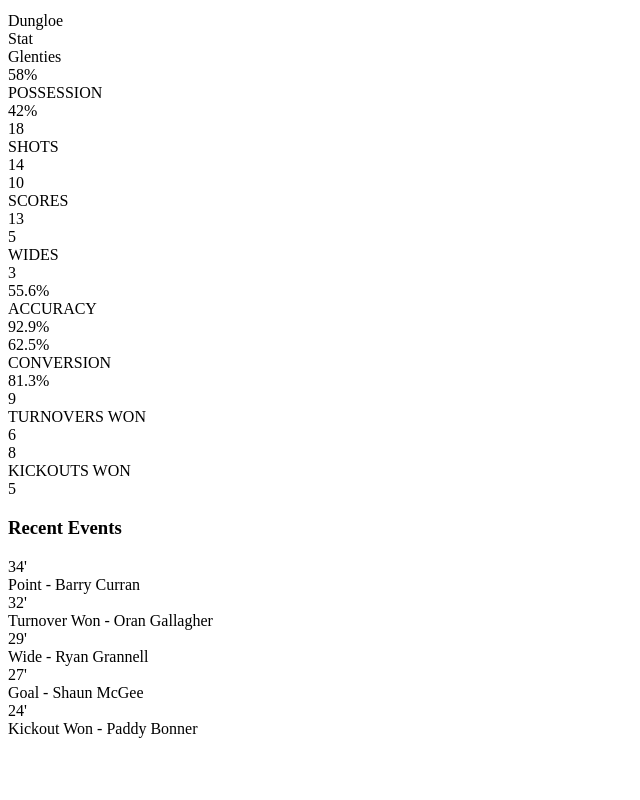
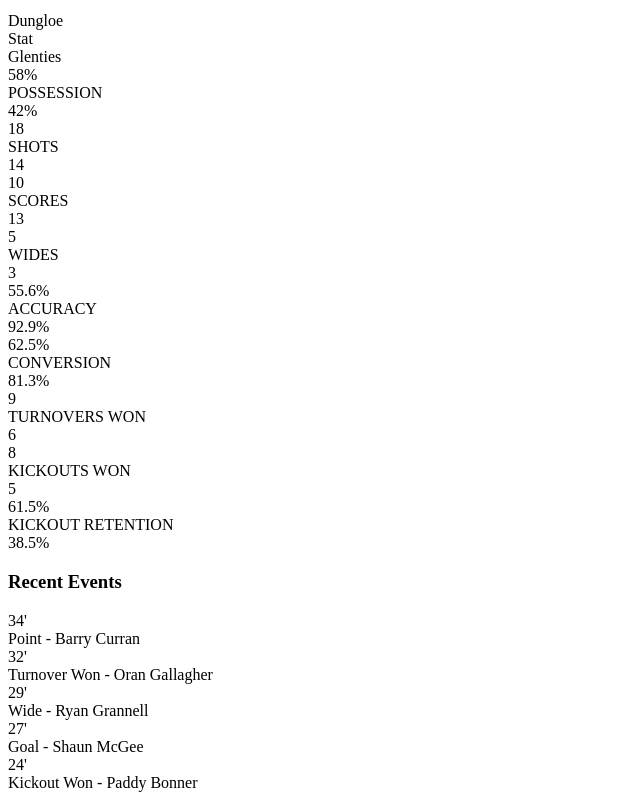
Before and after one commit to owenodgitpull/onestat-gaa-analytics, a React (Vite) app in the folder frontend/: page /match/new in a window 1280 px wide. Shown: the part 1911-2711 px from the top of the page, without its empty margins (0-640 px from the left). Before the commit the page ends 2657 px from the top, so only its background shows below. Built offline with nearby package versions, Linux system fonts and the light colour scheme; the HTML template or start-up script is replaced by a standard one.

Commit message:
feat: Add kickout retention % to match statistics table

```diff
--- a/frontend/src/pages/MatchRecording.tsx
+++ b/frontend/src/pages/MatchRecording.tsx
@@ -79,6 +79,10 @@ export default function MatchRecording() {
     turnovers: { won: 9, lost: 6 },
     kickouts: { won: 8, lost: 5 }
   }
+
+  // Calculate kickout retention %
+  const dungloeKickoutRetention = ((stats.kickouts.won / (stats.kickouts.won + stats.kickouts.lost)) * 100).toFixed(1)
+  const opponentKickoutRetention = ((stats.kickouts.lost / (stats.kickouts.won + stats.kickouts.lost)) * 100).toFixed(1)
 
   const handleQuickAction = (eventType: EventType) => {
     console.log('Quick action:', eventType, 'at position:', ballPosition)
@@ -472,6 +476,19 @@ export default function MatchRecording() {
                   {stats.kickouts.lost}
                 </div>
               </div>
+
+              {/* Kickout Retention % */}
+              <div className="grid grid-cols-3 border-t border-white/10">
+                <div className="py-2 px-3 text-center bg-white text-lg font-bold text-black border-r border-white/10 flex items-center justify-center">
+                  {dungloeKickoutRetention}%
+                </div>
+                <div className="py-2 px-3 text-center bg-gradient-to-r from-indigo-600 to-purple-600 text-sm font-semibold text-white border-r border-white/10 flex items-center justify-center">
+                  KICKOUT RETENTION
+                </div>
+                <div className="py-2 px-3 text-center bg-white text-lg font-bold text-black flex items-center justify-center">
+                  {opponentKickoutRetention}%
+                </div>
+              </div>
             </div>
           </div>
 
```
